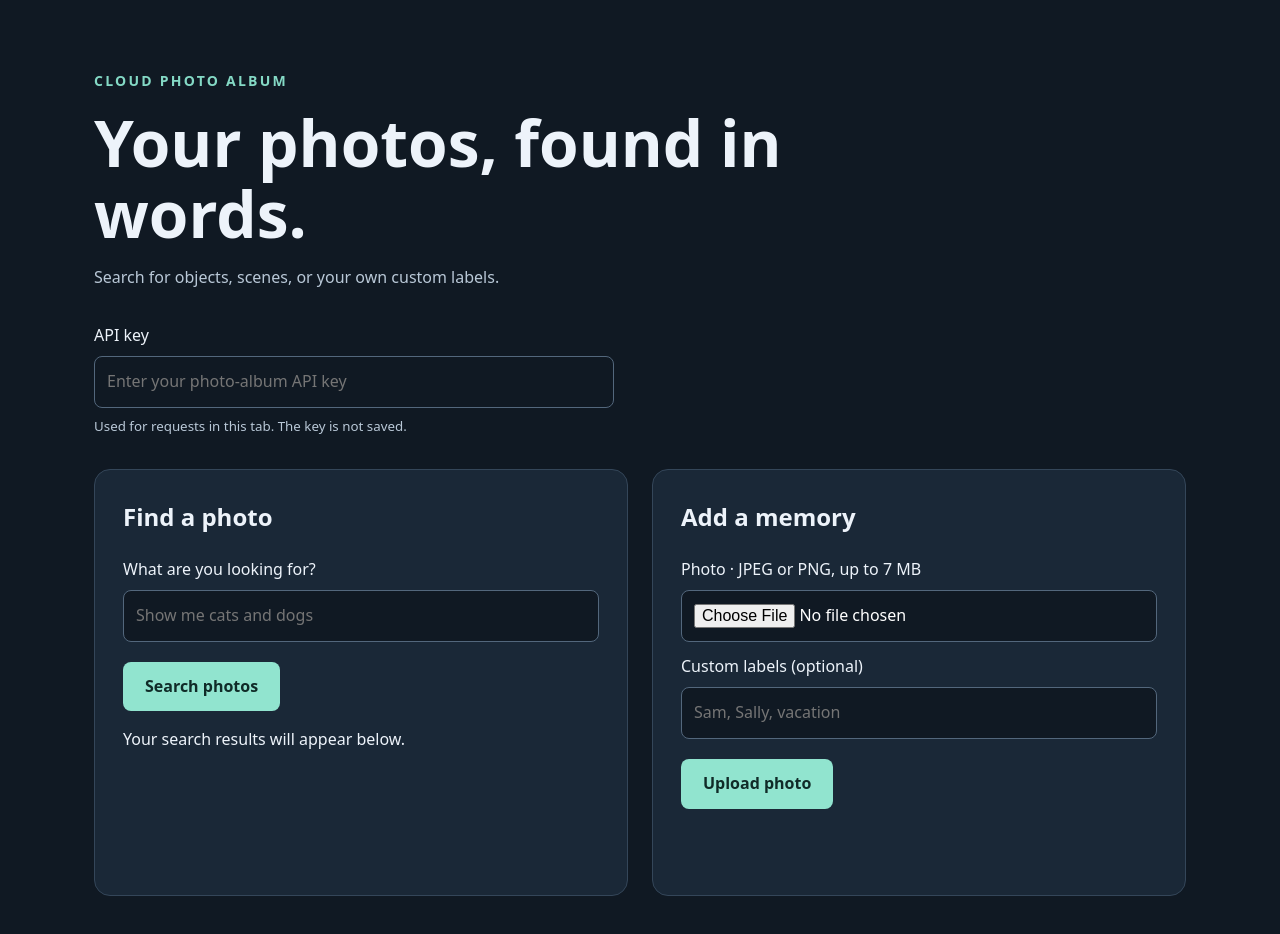
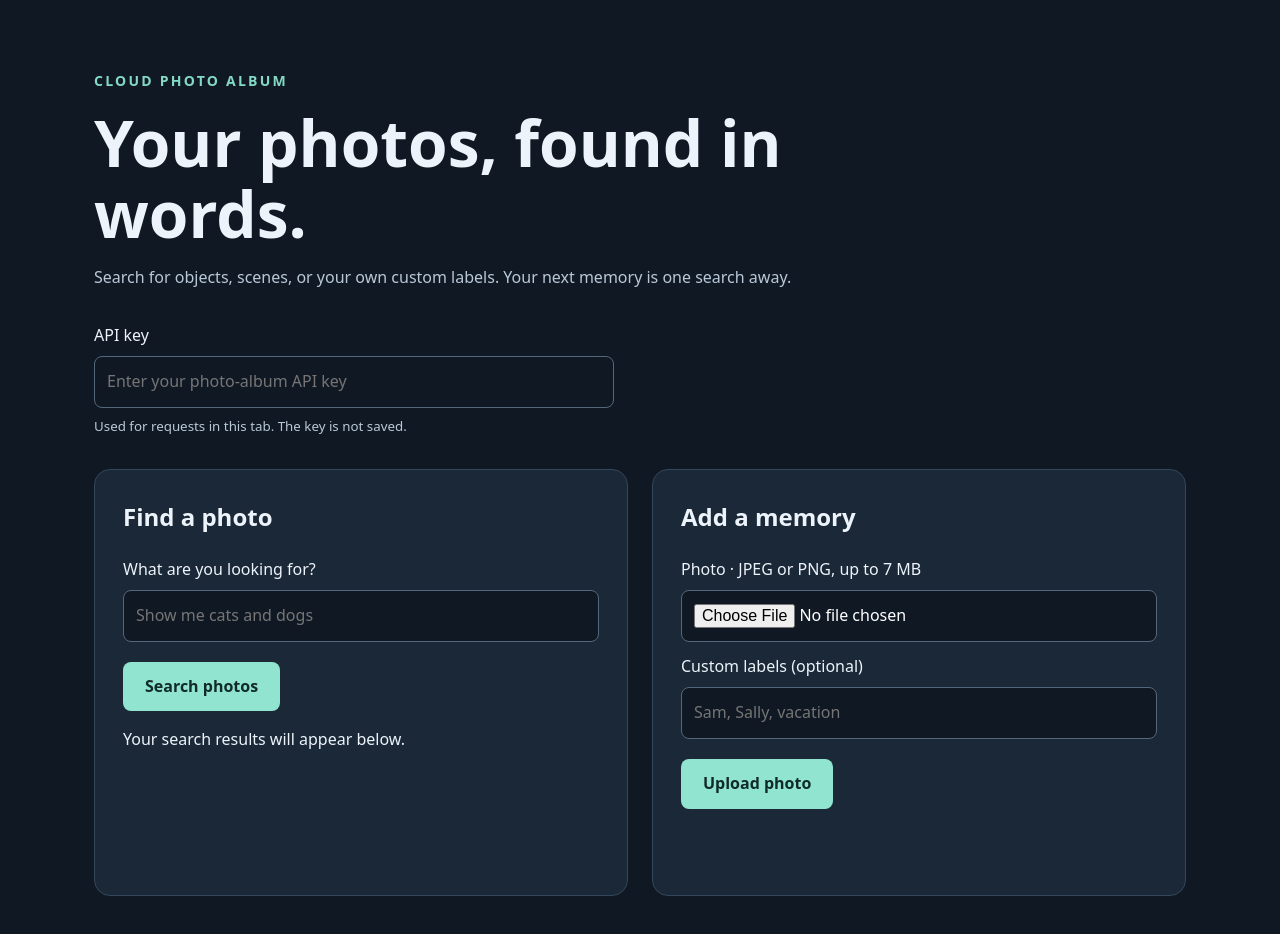
Before and after one commit to Saurabh-Mokashi/photo-album-frontend, a plain HTML site: page index.html in a window 1280 px wide. Drawn offline with Linux system fonts and the light colour scheme.

Commit message:
Verify automatic frontend deployment

```diff
--- a/index.html
+++ b/index.html
@@ -1,6 +1,6 @@
 <!doctype html>
 <html lang="en"><head><meta charset="utf-8"><meta name="viewport" content="width=device-width,initial-scale=1"><title>Photo Album</title><link rel="stylesheet" href="styles.css"></head>
-<body><main><header><p class="eyebrow">CLOUD PHOTO ALBUM</p><h1>Your photos, found in words.</h1><p>Search for objects, scenes, or your own custom labels.</p></header>
+<body><main><header><p class="eyebrow">CLOUD PHOTO ALBUM</p><h1>Your photos, found in words.</h1><p>Search for objects, scenes, or your own custom labels. Your next memory is one search away.</p></header>
 <section class="connection"><label for="api-key">API key</label><input id="api-key" type="password" autocomplete="off" placeholder="Enter your photo-album API key"><small>Used for requests in this tab. The key is not saved.</small></section>
 <div class="panels"><section><h2>Find a photo</h2><form id="search-form"><label for="query">What are you looking for?</label><input id="query" required placeholder="Show me cats and dogs"><button id="search-button">Search photos</button></form><p id="search-status" role="status">Your search results will appear below.</p></section>
 <section><h2>Add a memory</h2><form id="upload-form"><label for="photo">Photo · JPEG or PNG, up to 7 MB</label><input id="photo" type="file" accept="image/jpeg,image/png" required><label for="labels">Custom labels (optional)</label><input id="labels" placeholder="Sam, Sally, vacation"><button id="upload-button">Upload photo</button></form><p id="upload-status" role="status"></p></section></div>
```
